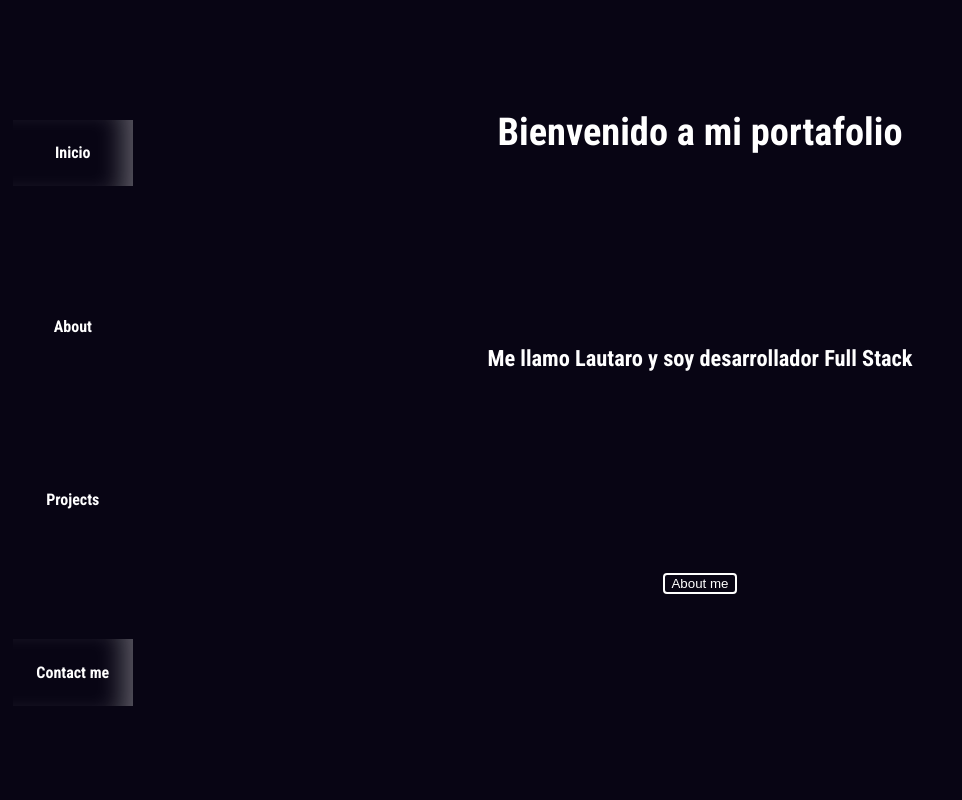
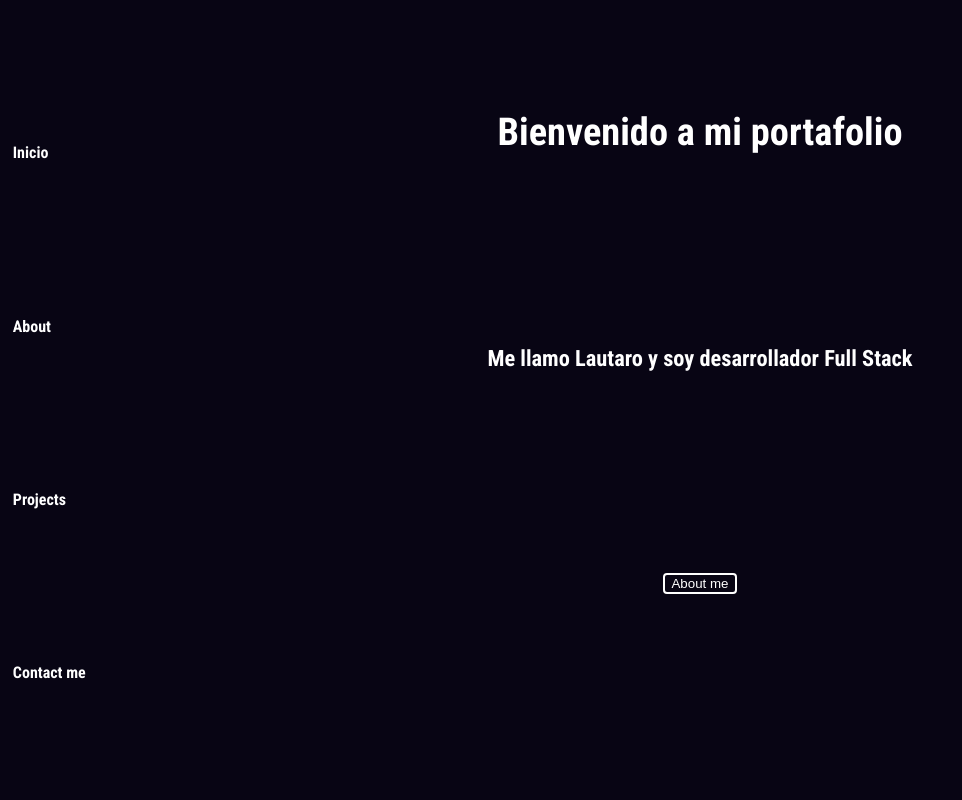
Before and after one commit to Lautaro124/Profile, a React (Create React App) app in the folder client/: page / in a window 1280 px wide. Shown: the top 800 px of the page, without its empty margins (0-962 px from the left). Built offline with nearby package versions, Linux system fonts and the light colour scheme; no server answers.

Commit message:
Links and references

```diff
--- a/client/src/components/card/Card.jsx
+++ b/client/src/components/card/Card.jsx
@@ -36,7 +36,7 @@ export default function Card({index, title, description, img, colaborations}) {
                 {
                     people?.map(e =>
 
-                        <h4>Linkedin: <a href={e.link}>{e.names}</a> </h4>
+                        <a key={e.names} href={e.link}>{e.names}</a>
 
                     )
                 }
--- a/client/src/components/navBar/Nav.jsx
+++ b/client/src/components/navBar/Nav.jsx
@@ -4,50 +4,53 @@ import { Link } from 'react-scroll'
 
 export default function Nav() {
 
-  var [inicio, setInicio] = useState(false)
-  var [about, setAbout] = useState(false)
-  var [project, setProject] = useState(false)
-  var [contact, setContact] = useState(false)
+  const initialValue = {
+    inicio: false,
+    about: false,
+    project: false,
+    contact: false,
+  }
+  const [value, setValue] = useState(initialValue)
 
   const handlerChange =  (e) => {
     switch (e){
       case 'landing-page':
-        setInicio(!inicio)
+        setValue({...initialValue, inicio: true})
         break;
 
       case 'about':
-        setAbout(about)
+        setValue({...initialValue, about: true})
         break;
 
       case 'web':
-        setProject(!project)
+        setValue({...initialValue, project: true})
         break;
 
       case 'contact':
-        setContact(!contact)
+        setValue({...initialValue, contact: true})
         break;
 
-      default: inicio = true
+      default: return value
     }
   }
   return (
     <div className={style.content}>
-      <Link className={inicio === false? style.link: style.activeLink} onSetActive={e => handlerChange(e)} to='landing-page' spy={true} smooth={true} delay={80}>
+      <Link className={value.inicio === false? style.link: style.activeLink} onClick={() => handlerChange('landing-page')} to='landing-page' spy={true} smooth={true} delay={80}>
         <h4 className={style.text}>
           Inicio
         </h4>
       </Link>
-      <Link className={about === false? style.link: style.activeLink} onSetActive={e => handlerChange(e)} to='about' spy={true} smooth={true} delay={80}>
+      <Link className={value.about === false? style.link: style.activeLink} onClick={() => handlerChange('about')} to='about' spy={true} smooth={true} delay={80}>
         <h4 className={style.text}>
           About
         </h4>
       </Link>
-      <Link className={project === false? style.link: style.activeLink} onSetActive={e => handlerChange(e)} to='web' spy={true} smooth={true} delay={80}>
+      <Link className={value.project === false? style.link: style.activeLink} onClick={() => handlerChange('web')} to='web' spy={true} smooth={true} delay={80}>
         <h4 className={style.text}>
           Projects
         </h4>
       </Link>
-      <Link className={contact === false? style.link: style.activeLink} onSetActive={e => handlerChange(e)} to='contact' spy={true} smooth={true} delay={80}>
+      <Link className={value.contact === false? style.link: style.activeLink} onClick={() => handlerChange('contact')} to='contact' spy={true} smooth={true} delay={80}>
         <h4 className={style.text}>
           Contact me
         </h4>
--- a/client/src/styles/default.module.css
+++ b/client/src/styles/default.module.css
@@ -92,9 +92,9 @@
     grid-column: 3;
     grid-row: 3;
     display: flex;
-    justify-content: space-around;
-    align-items: flex-start;
-    align-content: flex-start;
+    justify-content: space-evenly;
+    align-items: baseline;
+    align-content: space-around;
     flex-direction: row;
     flex-wrap: wrap;
     overflow-y: auto;
--- a/client/src/styles/nav.module.css
+++ b/client/src/styles/nav.module.css
@@ -1,6 +1,7 @@
 .content{
   width: 15vh;
   height: 100vh;
+  text-align: left;
   position: fixed;
   display: flex;
   flex-direction: column;
@@ -12,6 +13,7 @@
 .link{
   padding-top: 2%;
   padding-bottom: 2%;
+  border-radius: .5rem;
 }
 
 .text{
@@ -20,18 +22,19 @@
 }
 
 .activeLink{
+  border-radius: .5rem;
   padding-top: 2%;
   padding-bottom: 2%;
   animation: OnActiveLink;
   animation-duration: 1s;
-  box-shadow: rgba(255, 255, 255, 0.35) -25px 0px 26px -15px inset;
+  box-shadow: rgba(255, 255, 255, 0.4) -5px 0px 2px inset, rgba(190, 190, 190, 0.3) -10px 0px 2px inset, rgba(100, 100, 100, 0.2) -15px 0px 2px inset, rgba(85, 85, 85, 0.1) -20px 0px 2px inset, rgba(26, 26, 26, 0.05) -25px 0px 2px inset;
 }
 
 @keyframes OnActiveLink {
   from {
-    box-shadow: rgba(255, 255, 255, 0.35) -25px 0px 0px -15px inset;
+    box-shadow: rgba(46, 65, 240, 0.4) 0px 0px inset, rgba(46, 49, 240, 0.3) 0px 0px inset, rgba(46, 59, 240, 0.2) 0px 0px inset, rgba(46, 49, 240, 0.1) 0px 0px inset, rgba(49, 46, 240, 0.05) 0px 0px inset;
   }
   to {
-    box-shadow: rgba(255, 255, 255, 0.35) -25px 0px 26px -15px inset;
+    box-shadow: rgba(255, 255, 255, 0.4) -5px 0px 2px inset, rgba(190, 190, 190, 0.3) -10px 0px 2px inset, rgba(100, 100, 100, 0.2) -15px 0px 2px inset, rgba(85, 85, 85, 0.1) -20px 0px 2px inset, rgba(26, 26, 26, 0.05) -25px 0px 2px inset;
   }
 }
```
